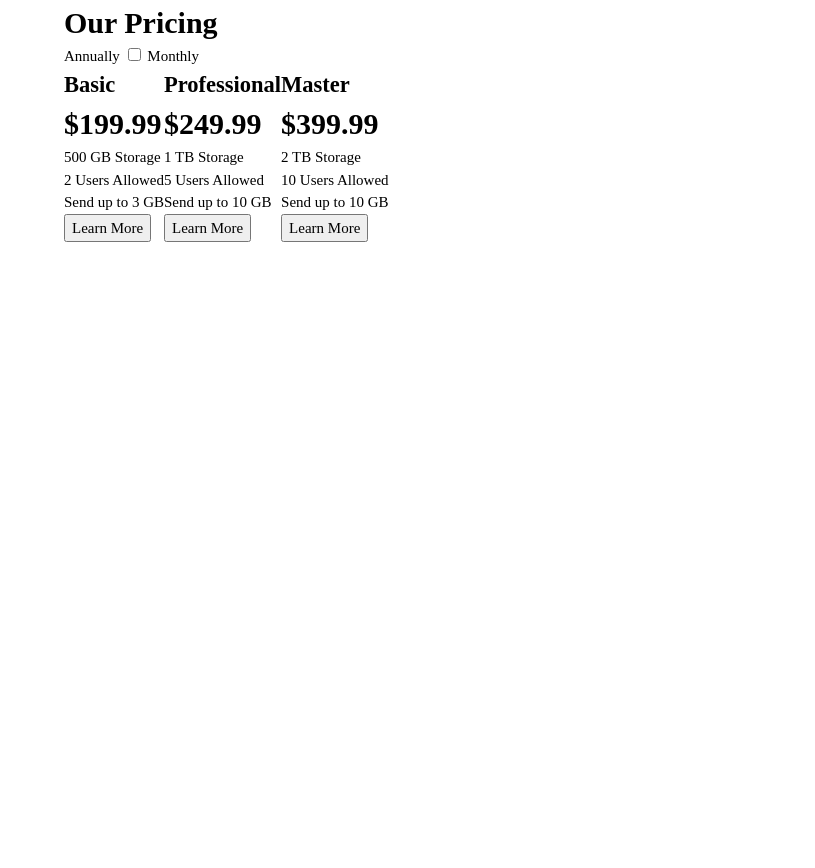
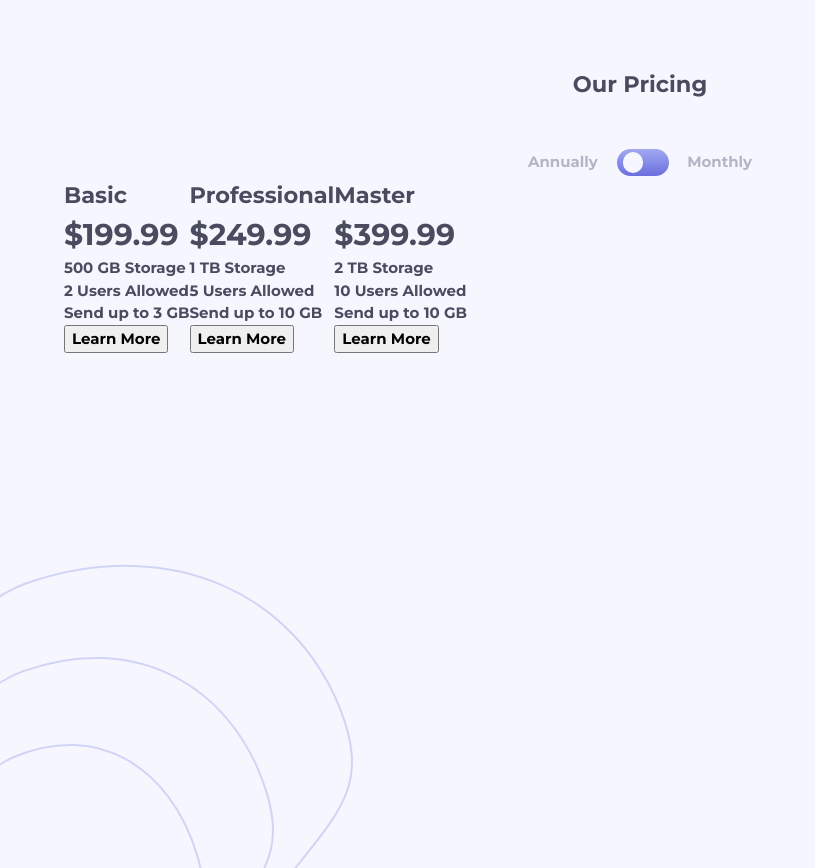
Before and after one commit to JuanMartinRivas/pricing-component-with-toggle-master, a website built with Parcel: page index.html in a window 1280 px wide. Shown: the whole page, without its empty margins (0-815 px from the left). Before the commit the page ends 800 px from the top, so only its background shows below. Built offline with nearby package versions, Linux system fonts and the light colour scheme.

Commit message:
Adding basic styles and writing toggle
Adding colors, fonts and giving shape to the toggle button

```diff
--- a/app/js/toggle.js
+++ b/app/js/toggle.js
@@ -1,4 +1,4 @@
-const toggle = document.querySelector(".input");
+const toggle = document.querySelector(".toggle-container__input");
 const prices = document.querySelectorAll(".card__pricing-span");
 
 toggle.addEventListener("click", handleToggle);
--- /dev/null
+++ b/app/scss/_background.scss
@@ -0,0 +1,6 @@
+body {
+    background-image: url(../../images/bg-bottom.svg), url(../../images/bg-top.svg);
+    background-position: bottom left, -1100% -25%;
+    background-repeat: no-repeat;
+    background-color: $very-light-grayish-blue;
+}
--- a/app/scss/_global.scss
+++ b/app/scss/_global.scss
@@ -1,5 +1,10 @@
 html {
   font-size: 15px;
+}
+
+body {
+  font-family: 'Montserrat', sans-serif;
+  color: $dark-grayish-blue;
 }
 
 .container {
--- a/app/scss/_main.scss
+++ b/app/scss/_main.scss
@@ -1,2 +1,16 @@
 main {
+    .main__title {
+        font-size: 1.5rem;
+        text-align: center;
+        margin-top: 3em;
+        margin-bottom: 2em;
+    }
+
+    .toggle-container {
+        margin: 0 auto;
+        color: $light-grayish-blue;
+        align-items: center;
+        justify-content: center;
+        gap: 1em;
+    }
 }
--- /dev/null
+++ b/app/scss/_toggle.scss
@@ -0,0 +1,37 @@
+main {
+    .toggle-container {
+        .toggle-container__input {
+            position: relative;
+            height: 1.75rem;
+            width: 3.5rem;
+            cursor: pointer;
+            appearance: none;
+            -webkit-appearance: none;
+            border-radius: 30px;
+            background: $linear-gradient;
+            transition: .25s;
+
+            &::before {
+                position: absolute;
+                content: '';
+                transform: translateX(0%);
+                left: 12%;
+                top: 12%;
+                height: 1.35rem;
+                width: 1.35rem;
+                cursor: pointer;
+                border-radius: 100%;
+                background-color: $very-light-grayish-blue;
+                transition: .25s;
+            }
+
+            &:checked::before {
+                transform: translateX(100%);
+            }
+
+            &:hover {
+                opacity: .75;
+            }
+        }
+    }
+}
--- a/app/scss/style.scss
+++ b/app/scss/style.scss
@@ -5,3 +5,5 @@
 @import 'global';
 //Modules
 @import 'main';
+@import 'background';
+@import 'toggle';
--- a/index.html
+++ b/index.html
@@ -13,11 +13,11 @@
 <body>
   <main>
     <div class="container">
-      <h1 class="title">Our Pricing</h1>
-      <div class="row--mobile">
-        <label for="toggle" class="label">Annually</label>
-        <input type="checkbox" id="toggle" class="input">
-        <label for="toggle" class="label">Monthly</label>
+      <h1 class="main__title">Our Pricing</h1>
+      <div class="toggle-container row row--mobile">
+        <label for="toggle" class="toggle-container__label">Annually</label>
+        <input type="checkbox" id="toggle" class="toggle-container__input">
+        <label for="toggle" class="toggle-container__label">Monthly</label>
       </div>
       <div class="row">
         <div class="card">
```
